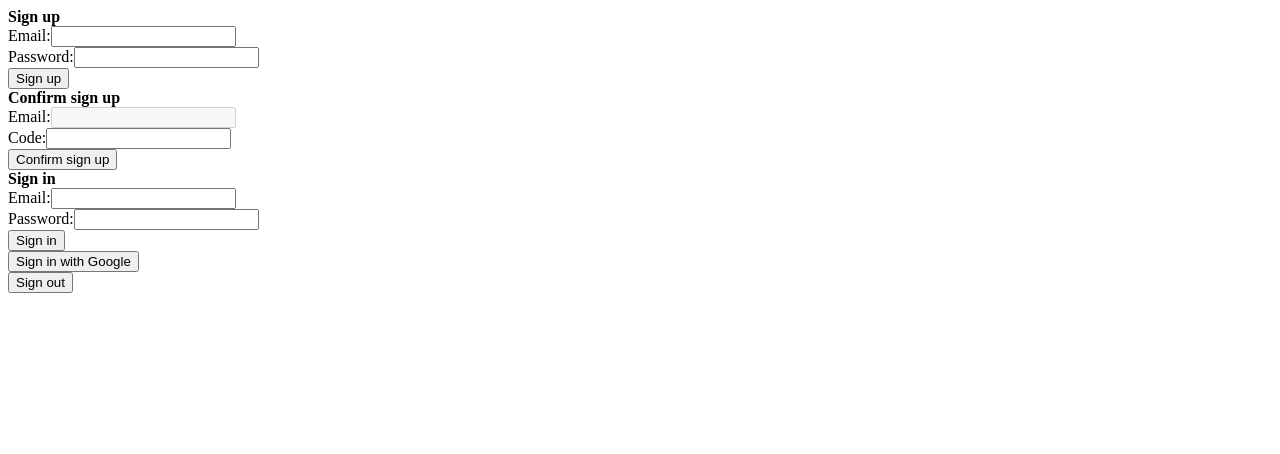
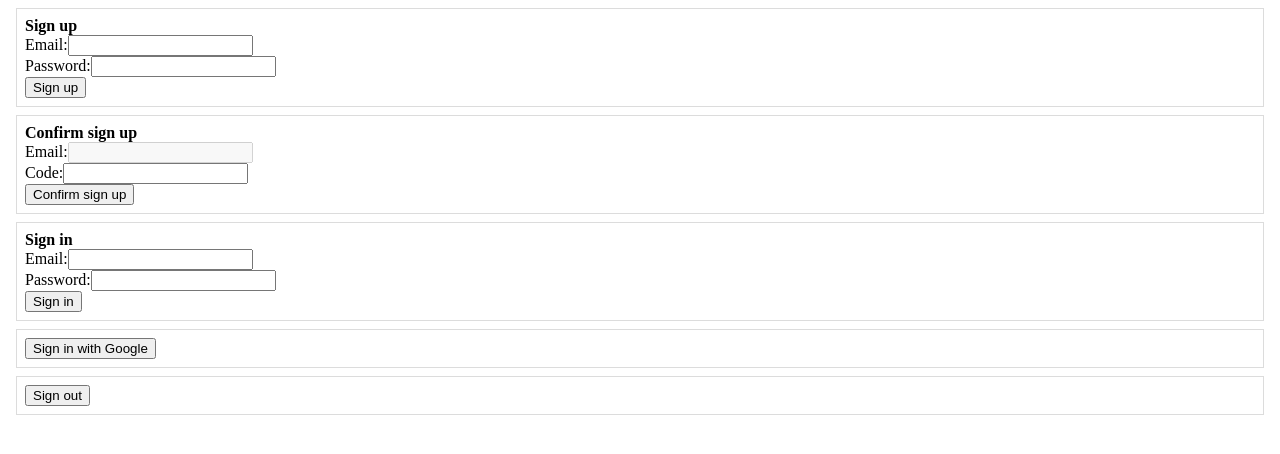
Before and after one commit to ronnaf/pwa-sandbox, a React (Vite) app: page / in a window 1280 px wide. Shown: the top 454 px of the page. Built offline with nearby package versions, Linux system fonts and the light colour scheme; no server answers; what aws-amplify would draw is missing.

Commit message:
chore: updates to appearance and remove yarn

```diff
--- a/src/App.tsx
+++ b/src/App.tsx
@@ -28,6 +28,10 @@ Hub.listen("auth", async ({ payload }) => {
     }
   }
 });
+
+function Box({ children }: {children: React.ReactNode}) {
+  return <div style={{margin: 8, padding: 8, border: '1px solid gainsboro'}}>{children}</div>;
+}
 
 function App() {
   const [email, setEmail] = useState("");
@@ -83,7 +87,7 @@ function App() {
   const handleSignOut = async () => {
     try {
       await signOut();
-      console.log('signed out')
+      console.log("signed out");
     } catch (error) {
       console.log("error signing out: ", error);
     }
@@ -97,7 +101,7 @@ function App() {
 
   return (
     <>
-      <div>
+      <Box>
         <strong>Sign up</strong>
         <form onSubmit={handleSignUp}>
           <div>
@@ -120,8 +124,8 @@ function App() {
           </div>
           <button type="submit">Sign up</button>
         </form>
-      </div>
-      <div>
+      </Box>
+      <Box>
         <strong>Confirm sign up</strong>
         <form onSubmit={handleConfirmation}>
           <div>
@@ -139,8 +143,8 @@ function App() {
           </div>
           <button type="submit">Confirm sign up</button>
         </form>
-      </div>
-      <div>
+      </Box>
+      <Box>
         <strong>Sign in</strong>
         <form onSubmit={handleSignIn}>
           <div>
@@ -163,13 +167,13 @@ function App() {
           </div>
           <button type="submit">Sign in</button>
         </form>
-      </div>
-      <div>
+      </Box>
+      <Box>
         <button onClick={handleGoogleSignIn}>Sign in with Google</button>
-      </div>
-      <div>
+      </Box>
+      <Box>
         <button onClick={handleSignOut}>Sign out</button>
-      </div>
+      </Box>
     </>
   );
 }
```
Also changed, not shown: 1 other file (tests, documents, lock files or other folders).
